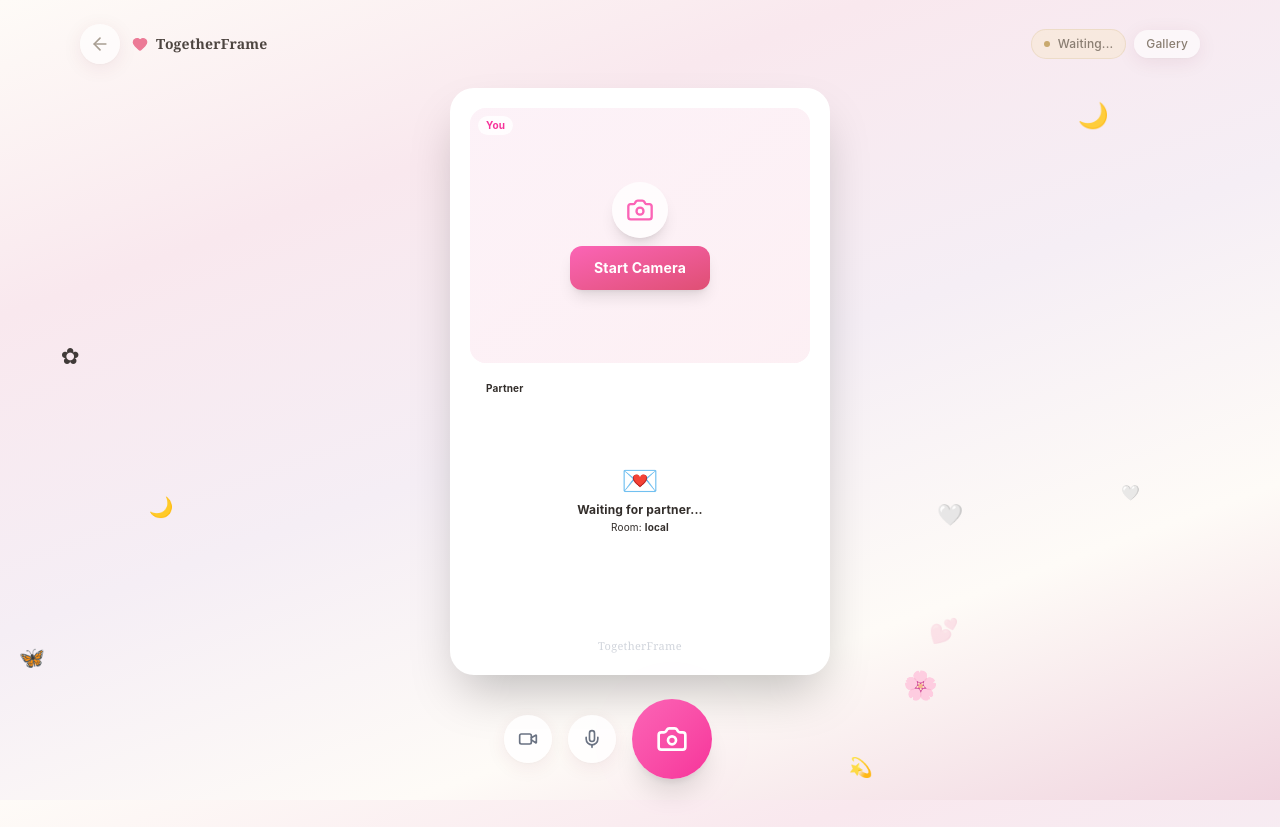
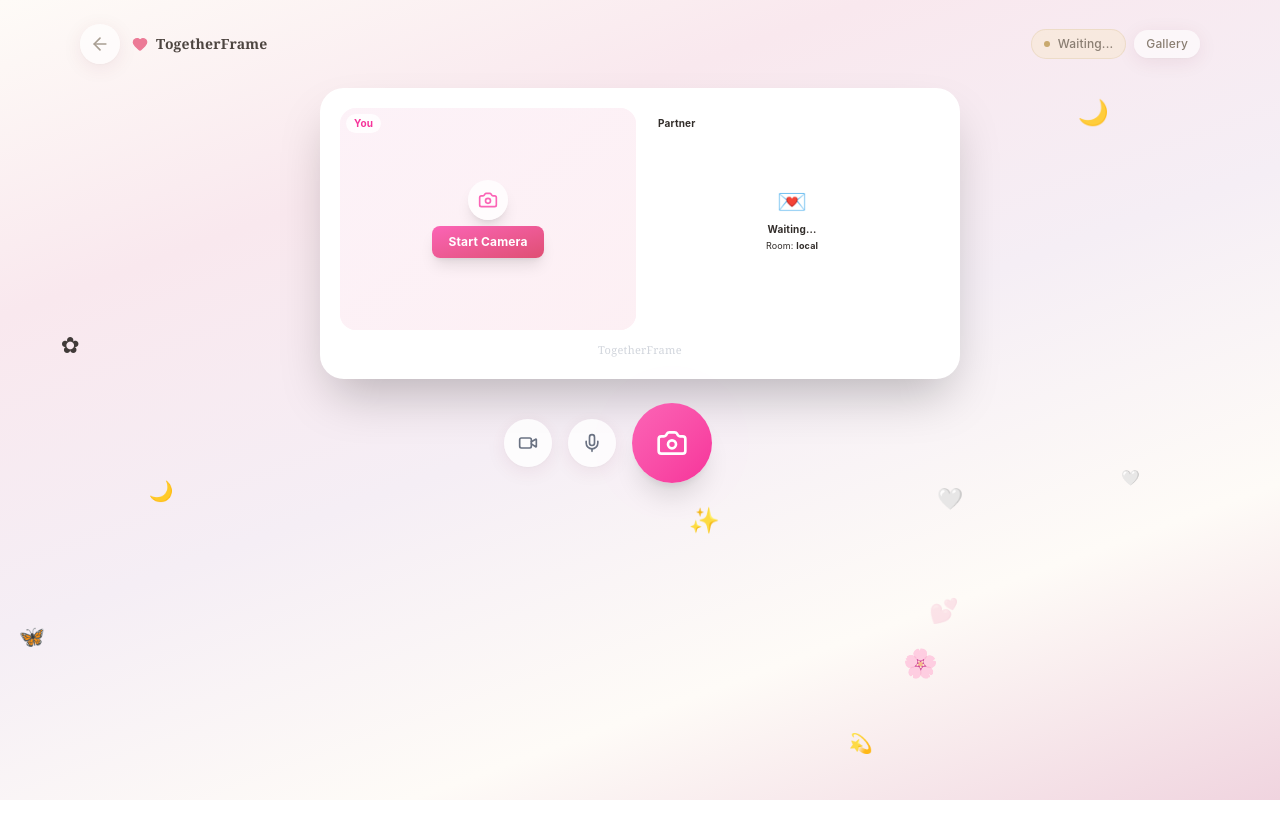
Before and after one commit to prathabhattarai/Photobooth, a Next.js app: page /booth in a window 1280 px wide. After the commit the page ends 800 px from the top, so only its background shows below. Built offline with nearby package versions, Linux system fonts and the light colour scheme; a web font is replaced by a local one.

Commit message:
Side-by-side couple photo composition
- Canvas: 900x600 landscape with local+partner side-by-side
- Camera preview: two equal 4/3 slots side-by-side in flex row
- Polaroid frame: white border, TogetherFrame text at bottom
- Both devices see same horizontal layout

```diff
--- a/src/components/booth/BoothPage.tsx
+++ b/src/components/booth/BoothPage.tsx
@@ -51,8 +51,8 @@ async function composeFinalImage(localPhoto: string, partnerPhoto: string): Prom
   const localImg = await loadImage(localPhoto);
   const partnerImg = await loadImage(partnerPhoto);
 
-  const W = 600;
-  const H = 800;
+  const W = 900;
+  const H = 600;
   const canvas = document.createElement("canvas");
   canvas.width = W;
   canvas.height = H;
@@ -63,10 +63,10 @@ async function composeFinalImage(localPhoto: string, partnerPhoto: string): Prom
   ctx.fillRect(0, 0, W, H);
 
   const PAD = 30;
-  const GAP = 20;
-  const TEXT_AREA = 60;
-  const photoW = W - PAD * 2;
-  const photoH = (H - PAD * 2 - GAP - TEXT_AREA) / 2;
+  const GAP = 16;
+  const TEXT_AREA = 50;
+  const photoW = (W - PAD * 2 - GAP) / 2;
+  const photoH = H - PAD * 2 - TEXT_AREA;
 
   function drawPhoto(img: HTMLImageElement, x: number, y: number, w: number, h: number) {
     if (!ctx) return;
@@ -94,12 +94,12 @@ async function composeFinalImage(localPhoto: string, partnerPhoto: string): Prom
   }
 
   drawPhoto(localImg, PAD, PAD, photoW, photoH);
-  drawPhoto(partnerImg, PAD, PAD + photoH + GAP, photoW, photoH);
+  drawPhoto(partnerImg, PAD + photoW + GAP, PAD, photoW, photoH);
 
   ctx.fillStyle = "#bbbbbb";
   ctx.font = "13px Georgia, serif";
   ctx.textAlign = "center";
-  ctx.fillText("TogetherFrame", W / 2, H - 25);
+  ctx.fillText("TogetherFrame", W / 2, H - 18);
 
   return canvas.toDataURL("image/png");
 }
@@ -488,11 +488,13 @@ export default function BoothPage() {
 
         {/* ========== CAMERA VIEW (always mounted, hidden when viewing result) ========== */}
         <div className={view === "camera" ? "" : "hidden"}>
-          {/* Fixed Shared Photobooth Frame */}
+          {/* Fixed Shared Photobooth Frame — side-by-side */}
           <div className="flex justify-center mb-6">
-            <div className="bg-white rounded-3xl shadow-2xl p-4 sm:p-5 w-full max-w-[380px] flex flex-col gap-2">
+            <div className="bg-white rounded-3xl shadow-2xl p-4 sm:p-5 w-full max-w-[640px] flex flex-col gap-2">
+              {/* Two side-by-side camera slots */}
+              <div className="flex gap-2 w-full">
                 {/* Local Video Slot */}
-              <div className="relative w-full aspect-[4/3] bg-gradient-to-br from-pink-50 to-pink-100 rounded-2xl overflow-hidden">
+                <div className="relative flex-1 aspect-[4/3] bg-gradient-to-br from-pink-50 to-pink-100 rounded-2xl overflow-hidden">
                   <video
                     ref={videoRef}
                     autoPlay
@@ -503,46 +505,46 @@ export default function BoothPage() {
                   />
                   {isCamOff && (
                     <div className="absolute inset-0 flex flex-col items-center justify-center bg-pink-50/90 backdrop-blur-sm">
-                    <VideoOff className="w-10 h-10 text-pink-300 mb-1" />
-                    <p className="text-xs text-pink-400 font-bold">Camera off</p>
+                      <VideoOff className="w-8 h-8 text-pink-300 mb-1" />
+                      <p className="text-[10px] text-pink-400 font-bold">Camera off</p>
                     </div>
                   )}
                   {cameraError && !isCamOff && (
-                  <div className="absolute inset-0 flex flex-col items-center justify-center text-pink-400 bg-gradient-to-br from-pink-50 to-rose-50 p-4">
-                    <div className="w-12 h-12 rounded-full bg-pink-100 flex items-center justify-center mb-2">
-                      <Camera className="w-6 h-6 text-pink-400" />
+                    <div className="absolute inset-0 flex flex-col items-center justify-center text-pink-400 bg-gradient-to-br from-pink-50 to-rose-50 p-3">
+                      <div className="w-10 h-10 rounded-full bg-pink-100 flex items-center justify-center mb-1.5">
+                        <Camera className="w-5 h-5 text-pink-400" />
                       </div>
                       <button
                         onClick={startCamera}
-                      className="px-6 py-3 rounded-xl bg-gradient-to-br from-pink-400 to-rose-500 text-white text-sm font-bold shadow-lg active:scale-95 transition-all"
+                        className="px-4 py-2 rounded-lg bg-gradient-to-br from-pink-400 to-rose-500 text-white text-xs font-bold shadow-lg active:scale-95 transition-all"
                       >
-                      Tap to Enable Camera
+                        Enable Camera
                       </button>
-                    <p className="text-[10px] text-pink-400 mt-2 text-center leading-relaxed">
+                      <p className="text-[9px] text-pink-400 mt-1.5 text-center leading-relaxed max-w-[160px]">
                         {cameraError}
                       </p>
                     </div>
                   )}
                   {!isActive && !cameraError && !isCamOff && (
                     <div className="absolute inset-0 flex flex-col items-center justify-center bg-gradient-to-br from-pink-50/80 to-rose-50/80">
-                    <div className="w-14 h-14 rounded-full bg-white/80 flex items-center justify-center mb-2 shadow-lg animate-pulse-soft">
-                      <Camera className="w-7 h-7 text-pink-400" />
+                      <div className="w-10 h-10 rounded-full bg-white/80 flex items-center justify-center mb-1.5 shadow-lg animate-pulse-soft">
+                        <Camera className="w-5 h-5 text-pink-400" />
                       </div>
                       <button
                         onClick={startCamera}
-                      className="px-6 py-3 rounded-xl bg-gradient-to-br from-pink-400 to-rose-500 text-white text-sm font-bold shadow-lg active:scale-95 transition-all"
+                        className="px-4 py-2 rounded-lg bg-gradient-to-br from-pink-400 to-rose-500 text-white text-xs font-bold shadow-lg active:scale-95 transition-all"
                       >
                         Start Camera
                       </button>
                     </div>
                   )}
-                <div className="absolute top-2 left-2 px-2 py-0.5 rounded-full bg-white/80 backdrop-blur text-[10px] font-bold text-pink-500">
+                  <div className="absolute top-1.5 left-1.5 px-2 py-0.5 rounded-full bg-white/80 backdrop-blur text-[10px] font-bold text-pink-500">
                     You
                   </div>
                 </div>
 
                 {/* Partner Video Slot */}
-              <div className="relative w-full aspect-[4/3] bg-gradient-to-br from-lavender-50 to-lavender-100 rounded-2xl overflow-hidden">
+                <div className="relative flex-1 aspect-[4/3] bg-gradient-to-br from-lavender-50 to-lavender-100 rounded-2xl overflow-hidden">
                   {remoteStream ? (
                     <video
                       ref={remoteVideoCallback}
@@ -553,7 +555,7 @@ export default function BoothPage() {
                   ) : connected ? (
                     <div className="absolute inset-0 flex flex-col items-center justify-center">
                       {partnerAvatar ? (
-                      <div className="w-14 h-14 rounded-full overflow-hidden border-3 border-white/60 mb-1 animate-float">
+                        <div className="w-10 h-10 rounded-full overflow-hidden border-2 border-white/60 mb-1 animate-float">
                           {/* eslint-disable-next-line @next/next/no-img-element */}
                           <img
                             src={partnerAvatar}
@@ -562,22 +564,22 @@ export default function BoothPage() {
                           />
                         </div>
                       ) : (
-                      <div className="text-4xl mb-1 animate-float">💌</div>
+                        <div className="text-3xl mb-1 animate-float">💌</div>
                       )}
-                    <p className="text-lavender-400 font-bold text-xs">
-                      Partner Connected
+                      <p className="text-lavender-400 font-bold text-[10px]">
+                        Connected
                       </p>
-                    <p className="text-lavender-300 text-[10px] mt-0.5">
+                      <p className="text-lavender-300 text-[9px] mt-0.5">
                         Waiting for camera...
                       </p>
                     </div>
                   ) : (
                     <div className="absolute inset-0 flex flex-col items-center justify-center">
-                    <div className="text-3xl mb-1 animate-pulse-soft">💌</div>
-                    <p className="text-lavender-400 font-bold text-xs">
-                      Waiting for partner...
+                      <div className="text-2xl mb-1 animate-pulse-soft">💌</div>
+                      <p className="text-lavender-400 font-bold text-[10px]">
+                        Waiting...
                       </p>
-                    <p className="text-lavender-300 text-[10px] mt-0.5">
+                      <p className="text-lavender-300 text-[9px] mt-0.5">
                         Room:{" "}
                         <span className="font-bold text-lavender-500">
                           {roomCode}
@@ -585,8 +587,9 @@ export default function BoothPage() {
                       </p>
                     </div>
                   )}
-                <div className="absolute top-2 left-2 px-2 py-0.5 rounded-full bg-white/80 backdrop-blur text-[10px] font-bold text-lavender-500">
+                  <div className="absolute top-1.5 left-1.5 px-2 py-0.5 rounded-full bg-white/80 backdrop-blur text-[10px] font-bold text-lavender-500">
                     Partner
+                  </div>
                 </div>
               </div>
 
```
Lines whose indentation alone changed are shown as unchanged.
